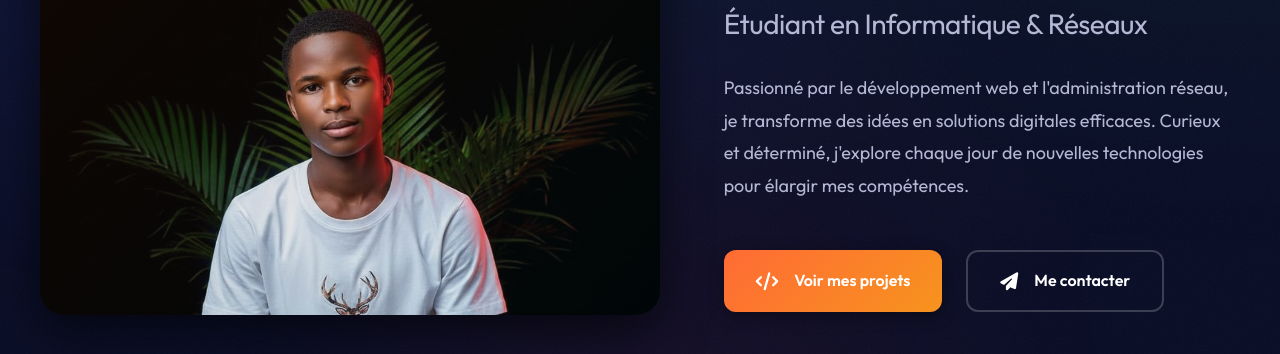
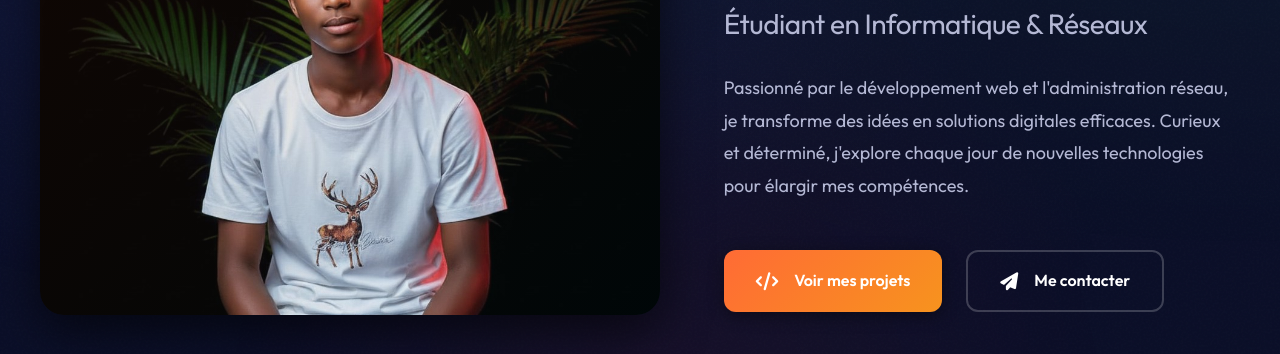
Before and after one commit to hountondji-philippe/portfolio, a plain HTML site: page index.html in a window 1280 px wide. Shown: the part 330-684 px from the top of the page. Drawn offline with nearby package versions, Linux system fonts and the light colour scheme.

Commit message:
Update style.css

```diff
--- a/css/style.css
+++ b/css/style.css
@@ -358,8 +358,8 @@ nav.container {
 
 .accueil-image img {
   width: 100%;
-  height:auto;
-  object-fit: contain;
+  height:100%;
+  object-fit: cover;
   transition: transform var(--transition-slow);
 }
 
```
